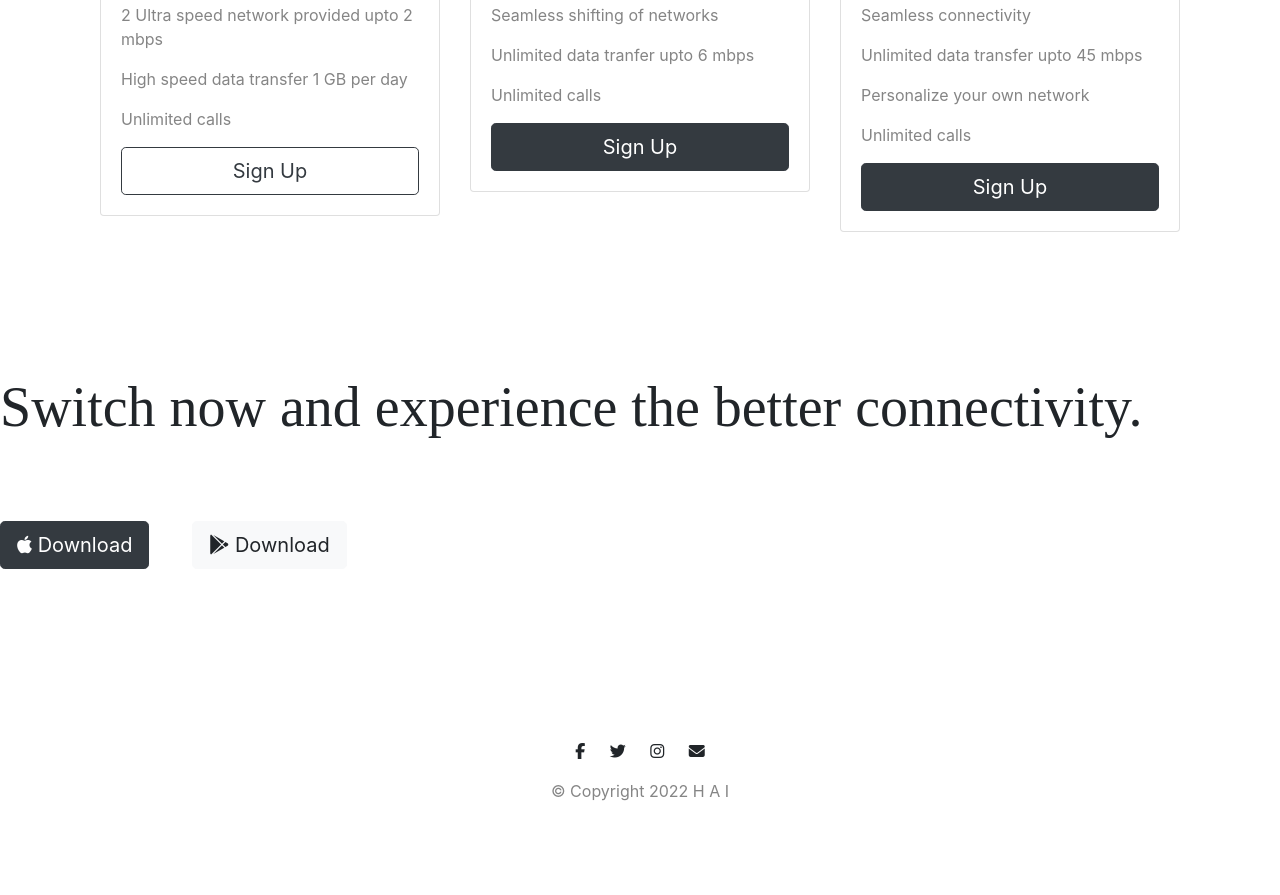
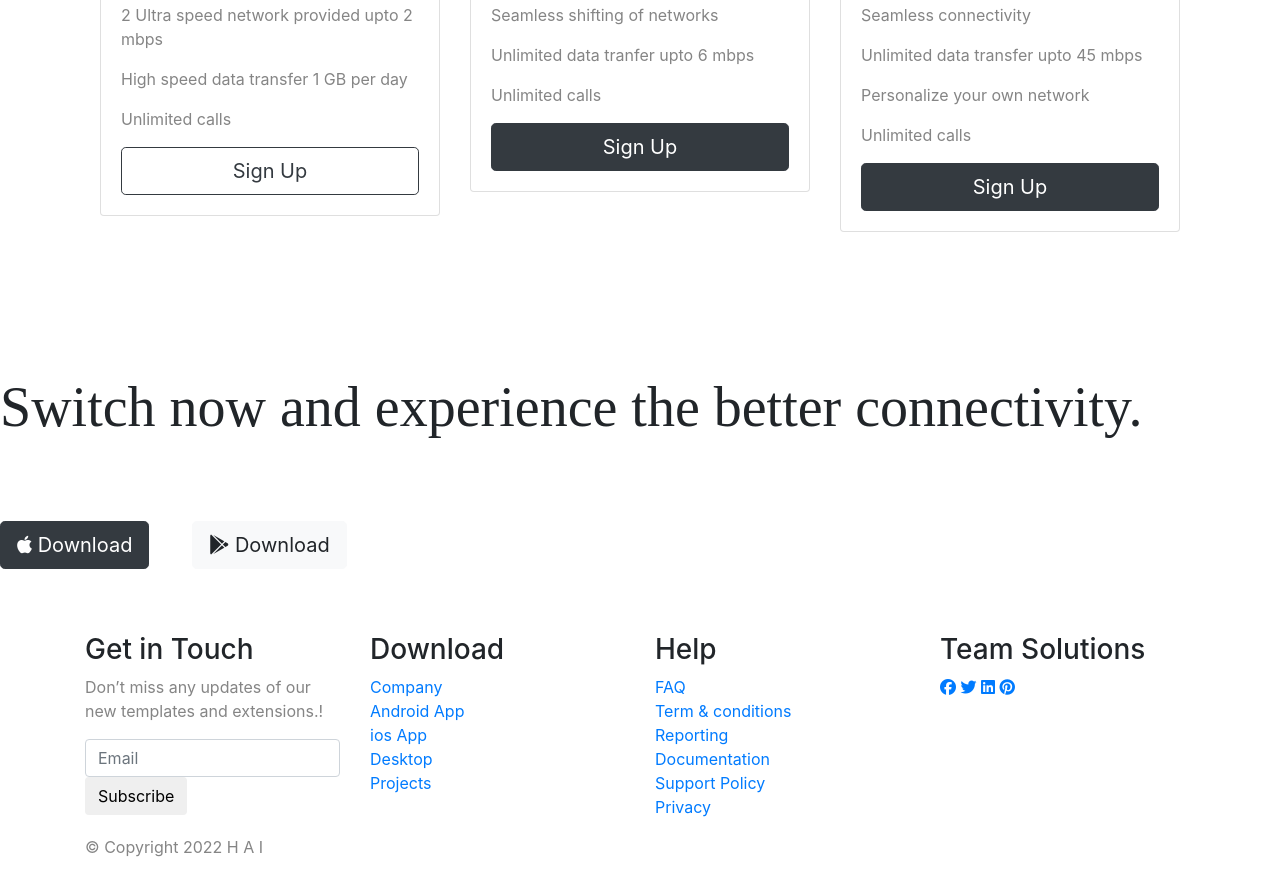
Before and after one commit to vishnu02-droid/Hassle-free-network, a plain HTML site: page index.html in a window 1280 px wide. Shown: the part 1623-2518 px from the top of the page. After the commit the page ends 2482 px from the top, so only its background shows below. Drawn offline with nearby package versions, Linux system fonts and the light colour scheme.

Commit message:
Update index.html

```diff
--- a/index.html
+++ b/index.html
@@ -81,11 +81,11 @@
       <!-- About section -->
 
       <section id="about">
-        <div class="row">
-            <div class="about-box col-lg-4">
-            <h2>About us</h2>
-            <p>HAI is a platform which provides seamless network services to the consumer by pooling every operators around the country for betterment of stability and availability</p>
-        </div>
+
+            <div class="col-lg-12">
+            <h2>About us</h2> <br>
+            <p>Hassle-free network All over India (HAI) is a platform which provides seamless network services to the consumer by pooling every operators around the country for betterment of stability and availability. Our main motto is to provide reliable and seamless network to every individual across the country by giving user the power of shifting to a stronger network all as needed.</p>
+
     </div>
       </section>
 
@@ -163,6 +163,9 @@
 
       <section id="pricing">
 
+
+
+
         <h2>A Plan for Every Person's Needs</h2>
         <p>Simple and affordable price plans to save your network</p>
 
@@ -215,11 +218,7 @@
         </div>
 
     </div>
-
-
-
-
-      </section>
+    </section>
 
 
       <!-- Call to Action -->
@@ -233,17 +232,84 @@
       </section>
 
 
+
+
+      <script src="https://cdn.jsdelivr.net/npm/bootstrap@4.0.0/dist/js/bootstrap.min.js" integrity="sha384-JZR6Spejh4U02d8jOt6vLEHfe/JQGiRRSQQxSfFWpi1MquVdAyjUar5+76PVCmYl" crossorigin="anonymous"></script>
+
       <!-- Footer -->
 
-      <footer id="footer">
-        <i class="social-icon fab fa-facebook-f"></i>
-        <i class="social-icon fab fa-twitter"></i>
-        <i class="social-icon fab fa-instagram"></i>
-        <i class="social-icon fas fa-envelope"></i>
-        <p>© Copyright 2022 H A I</p>
+      <footer class="new_footer_area bg_color">
+        <div class="new_footer_top">
+            <div class="container">
+                <div class="row">
+                    <div class="col-lg-3 col-md-6">
+                        <div class="f_widget company_widget wow fadeInLeft" data-wow-delay="0.2s" style="visibility: visible; animation-delay: 0.2s; animation-name: fadeInLeft;">
+                            <h3 class="f-title f_600 t_color f_size_18">Get in Touch</h3>
+                            <p>Don’t miss any updates of our new templates and extensions.!</p>
+                            <form action="#" class="f_subscribe_two mailchimp" method="post" novalidate="true" _lpchecked="1">
+                                <input type="text" name="EMAIL" class="form-control memail" placeholder="Email">
+                                <button class="btn btn_get btn_get_two" type="submit">Subscribe</button>
+                                <p class="mchimp-errmessage" style="display: none;"></p>
+                                <p class="mchimp-sucmessage" style="display: none;"></p>
+                            </form>
+                        </div>
+                    </div>
+                    <div class="col-lg-3 col-md-6">
+                        <div class="f_widget about-widget pl_70 wow fadeInLeft" data-wow-delay="0.4s" style="visibility: visible; animation-delay: 0.4s; animation-name: fadeInLeft;">
+                            <h3 class="f-title f_600 t_color f_size_18">Download</h3>
+                            <ul class="list-unstyled f_list">
+                                <li><a href="#">Company</a></li>
+                                <li><a href="#">Android App</a></li>
+                                <li><a href="#">ios App</a></li>
+                                <li><a href="#">Desktop</a></li>
+                                <li><a href="#">Projects</a></li>
+                            </ul>
+                        </div>
+                    </div>
 
-      </footer>
-      <script src="https://cdn.jsdelivr.net/npm/bootstrap@4.0.0/dist/js/bootstrap.min.js" integrity="sha384-JZR6Spejh4U02d8jOt6vLEHfe/JQGiRRSQQxSfFWpi1MquVdAyjUar5+76PVCmYl" crossorigin="anonymous"></script>
+                    <div class="col-lg-3 col-md-6">
+                        <div class="f_widget about-widget pl_70 wow fadeInLeft" data-wow-delay="0.6s" style="visibility: visible; animation-delay: 0.6s; animation-name: fadeInLeft;">
+                            <h3 class="f-title f_600 t_color f_size_18">Help</h3>
+                            <ul class="list-unstyled f_list">
+                                <li><a href="#">FAQ</a></li>
+                                <li><a href="#">Term &amp; conditions</a></li>
+                                <li><a href="#">Reporting</a></li>
+                                <li><a href="#">Documentation</a></li>
+                                <li><a href="#">Support Policy</a></li>
+                                <li><a href="#">Privacy</a></li>
+                            </ul>
+                        </div>
+                    </div>
+                    <div class="col-lg-3 col-md-6">
+                        <div class="f_widget social-widget pl_70 wow fadeInLeft" data-wow-delay="0.8s" style="visibility: visible; animation-delay: 0.8s; animation-name: fadeInLeft;">
+                            <h3 class="f-title f_600 t_color f_size_18">Team Solutions</h3>
+                            <div class="f_social_icon">
+                                <a href="#" class="fab fa-facebook"></a>
+                                <a href="#" class="fab fa-twitter"></a>
+                                <a href="#" class="fab fa-linkedin"></a>
+                                <a href="#" class="fab fa-pinterest"></a>
+                            </div>
+                        </div>
+                    </div>
+                </div>
+            </div>
+            <div class="footer_bg">
+                <div class="footer_bg_one"></div>
+                <div class="footer_bg_two"></div>
+            </div>
+        </div>
+        <div class="footer_bottom">
+            <div class="container">
+                <div class="row align-items-center">
+                    <div class="col-lg-6 col-sm-7">
+
+                        <p class="mb-0 f_400">© Copyright 2022 H A I</p>
+                    </div>
+
+                </div>
+            </div>
+        </div>
+    </footer>
 
 </body>
 
```
